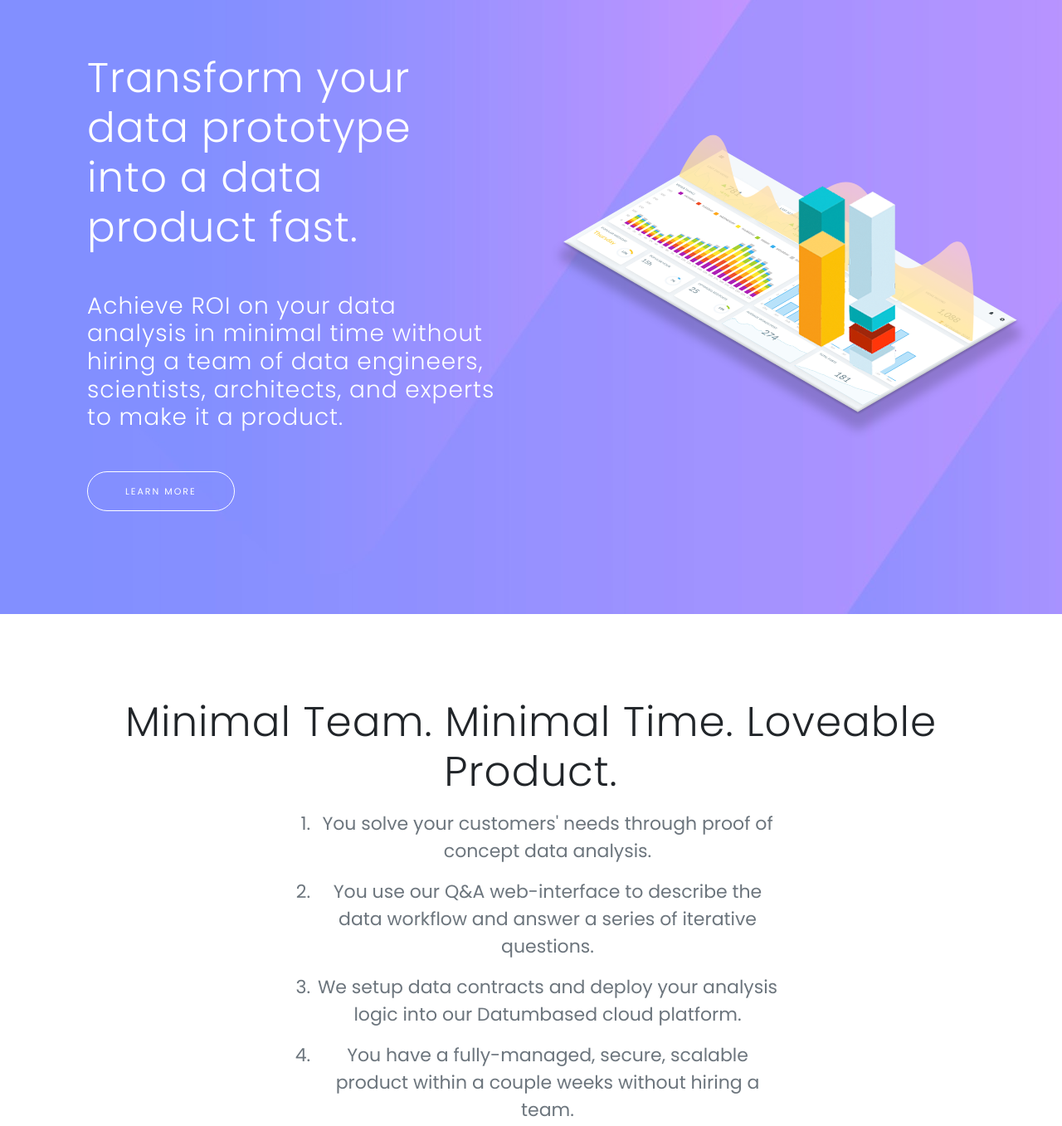
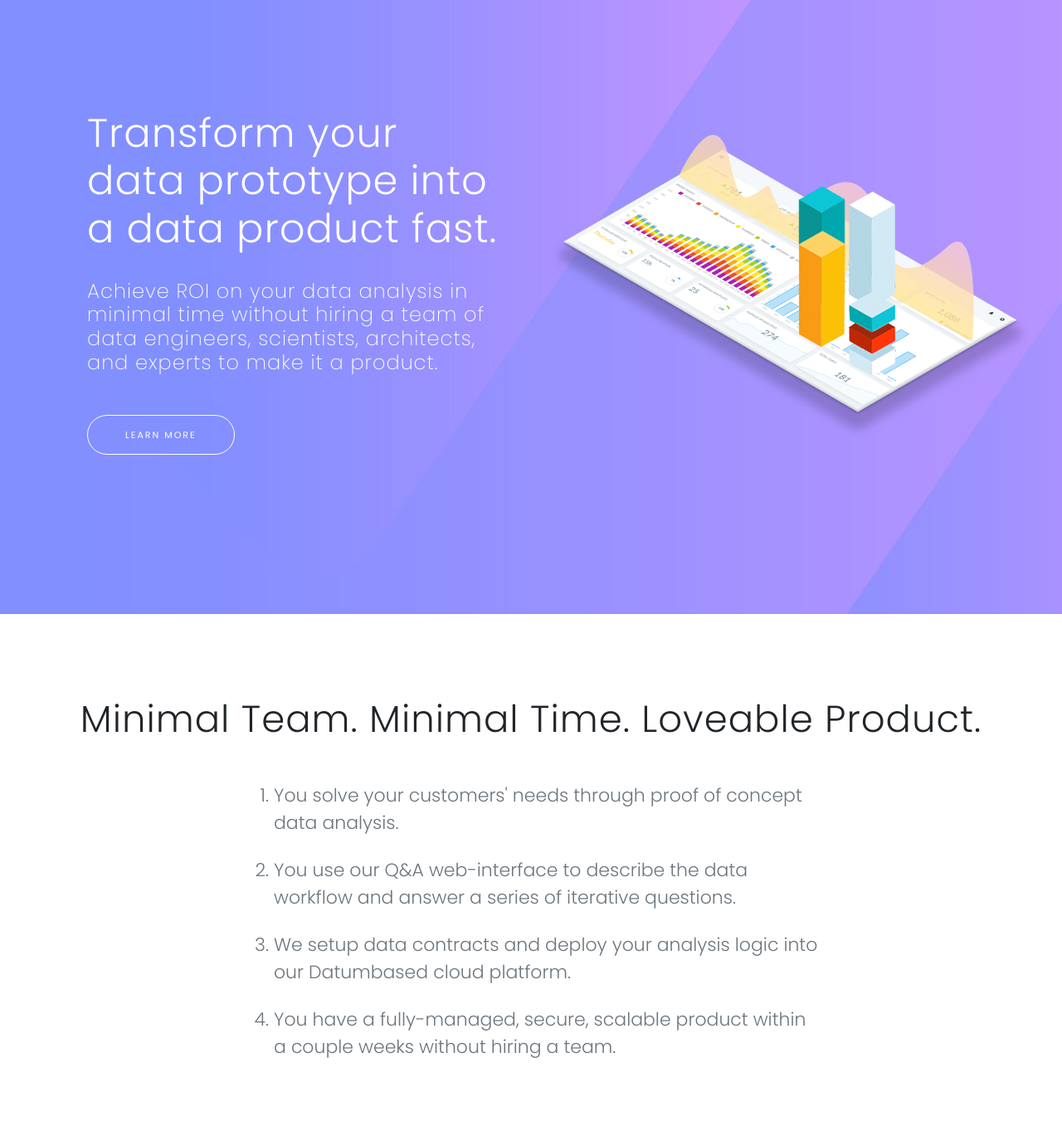
Before and after one commit to datumbased/datumbased.github.io, a website: page index.html in a window 1280 px wide. Shown: the part 60-1417 px from the top of the page at 83% size. Drawn offline with nearby package versions, Linux system fonts and the light colour scheme.

Commit message:
update some styling

```diff
--- a/css/style.css
+++ b/css/style.css
@@ -206,7 +206,7 @@ header.masthead .device-container .screen img {
     text-align: left;
   }
   header.masthead .header-content h1 {
-    font-size: 50px;
+    font-size: 48px;
   }
   header.masthead .device-container {
     max-width: 325px;
@@ -555,6 +555,10 @@ width: 85%;
   text-transform: uppercase;
 }
 
+.diagram-item p {
+  font-weight: 100;
+}
+
 .heading-title-text {
     max-width: 600px;
     margin: 1rem auto 0.5rem auto;
--- a/index.html
+++ b/index.html
@@ -74,13 +74,13 @@
       <div class="row h-100">
         <div class="col-lg-6 my-auto">
           <div class="header-content mx-auto">
-            <h1 class="mb-5">
+            <h1 style="margin-bottom: 2rem;">
               Transform your data prototype into a data product fast.
             </h1>
-            <h3 class="mb-5">
+            <h4 class="mb-5" style="font-weight: 100;">
               Achieve ROI on your data analysis in minimal time without hiring a team of data engineers, scientists, architects, and experts to make it a product.
-            </h3>
-            <a href="#download" class="btn btn-outline btn-xl js-scroll-trigger">
+            </h4>
+            <a href="#how" class="btn btn-outline btn-xl js-scroll-trigger">
               Learn more
             </a>
           </div>
@@ -95,20 +95,22 @@
   <section class="features" id="how">
     <div class="container">
       <div class="section-heading text-center">
-        <h2>Minimal Team. Minimal Time. Loveable Product.</h2>
-        <ol class="text-muted text-center heading-title-text">
-          <li class="text-muted text-center heading-title-text">You solve your customers' needs through proof of concept data analysis.</li>
-          <li class="text-muted text-center heading-title-text">You use our Q&A web-interface to describe the data workflow and answer a series of iterative questions.</li>
-          <li class="text-muted text-center heading-title-text">We setup data contracts and deploy your analysis logic into our Datumbased cloud platform.</li>
-          <li class="text-muted text-center heading-title-text">You have a fully-managed, secure, scalable product within a couple weeks without hiring a team.</li>
+        <h2 style="font-size: 45px;margin-bottom: 3rem;">
+          Minimal Team. Minimal Time. Loveable Product.
+        </h2>
+        <ol class="text-muted heading-title-text" style="text-align: left; font-weight: 300;max-width: 700px;">
+          <li class="text-muted" style="margin-bottom: 1.5rem;">You solve your customers' needs through proof of concept data analysis.</li>
+          <li class="text-muted" style="margin-bottom: 1.5rem;">You use our Q&A web-interface to describe the data workflow and answer a series of iterative questions.</li>
+          <li class="text-muted" style="margin-bottom: 1.5rem;">We setup data contracts and deploy your analysis logic into our Datumbased cloud platform.</li>
+          <li class="text-muted" style="margin-bottom: 1.5rem;">You have a fully-managed, secure, scalable product within a couple weeks without hiring a team.</li>
         </ol>
       </div>
     </div>
   </section>
 
-  <section class="download bg-primary text-center" id="download">
+  <section class="download bg-primary text-center" id="what">
     <div class="container">
-      <h2>Orchestration-as-a-Service</h2>
+      <h2 style="font-size: 55px;">Orchestration-as-a-Service</h2><br>
        <div class="row">
           <div class="col-lg-4 diagram-item">
             <h4>Load Data</h4>
@@ -229,7 +231,7 @@
                   <i class="icon-chart text-primary"></i>
                   <h4>Cloud Solution</h4>
                   <p class="text-muted">
-                    Full automated cloud solution. No install or local software to run.
+                    Full managed cloud solution. No install or local software to run.
                   </p>
                 </div>
               </div>
@@ -254,7 +256,9 @@
  -->
   <section class="contact bg-primary" id="contact">
     <div class="container">
-      <h2 style="margin-bottom:3rem;">Transform your data prototype into a data product today.</h2>
+      <div style="max-width: 700px; margin: 0 auto;">
+        <h2 style="margin-bottom:3rem; font-size: 42px;">Transform your data prototype into a data product today.</h2>
+      </div>
       <iframe src="https://docs.google.com/forms/d/e/1FAIpQLSdedT7x54OXnzruvVanVwL2Ep1TpzcH_kV5wnpvx07uEauDPg/viewform?embedded=true" width="640" height="627" frameborder="0" marginheight="0" marginwidth="0">Loading...</iframe>
     </div>
   </section>
@@ -280,7 +284,6 @@
   <script src="//cdnjs.cloudflare.com/ajax/libs/jquery/3.3.1/jquery.min.js"></script>
   <script src="//cdnjs.cloudflare.com/ajax/libs/twitter-bootstrap/4.3.1/js/bootstrap.bundle.min.js"></script>
   <script src="//cdnjs.cloudflare.com/ajax/libs/jquery-easing/1.4.1/jquery.easing.min.js"></script>
-  <script src="//cdnjs.cloudflare.com/ajax/libs/vue/2.6.7/vue.min.js"></script>
   <script src="js/script.js"></script>
 
 </body>
--- a/package.json
+++ b/package.json
@@ -4,6 +4,10 @@
     "version": "0.1.0",
     "description": "",
     "scripts": {
-      "start": "hs -S -C server.crt -K server.key"
+    	"start": "hs",
+        "start-secure": "hs -S -C server.crt -K server.key"
     },
+    "devDependencies": {
+        "http-server": "^0.11.1"
+    }
 }
```
Also changed, not shown: img/example-workflow.png (added), 1 other file.
